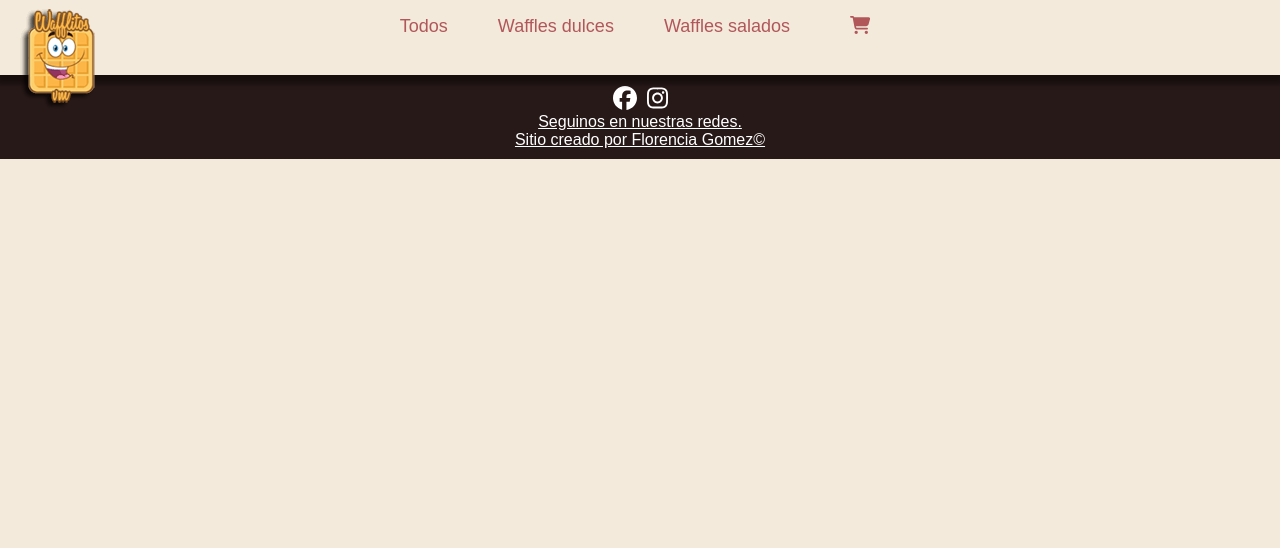
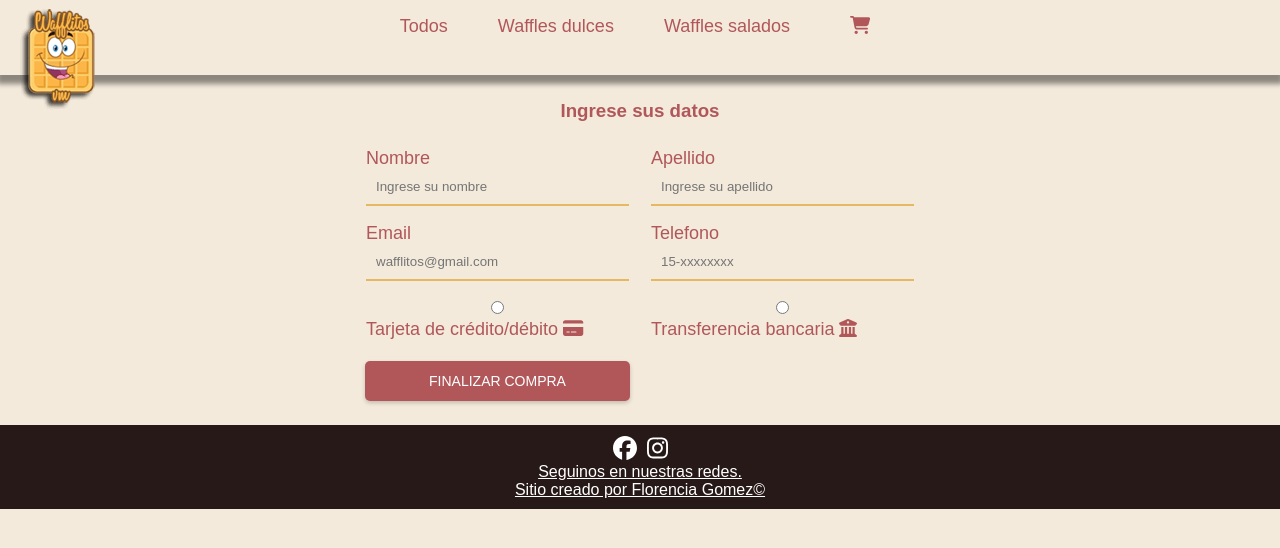
Before and after one commit to Gomez-mf/wafflitosvm_gomez, a React (Create React App) app: page /checkout in a window 1280 px wide. Shown: the top 548 px of the page. Built offline with nearby package versions, Linux system fonts and the light colour scheme.

Commit message:
Item collection II

```diff
--- a/src/App.js
+++ b/src/App.js
@@ -5,6 +5,8 @@ import ItemListContainer from './components/ItemListContainer/ItemListContainer'
 import ItemDetailContainer from './components/ItemDetailContainer/ItemDetailContainer';
 import Cart from './components/Cart/Cart';
 import CartContextProvider from './Context/CartContext';
+import Checkout from './components/Checkout/Checkout';
+import { Order } from './components/Order/Order';
 
 function App() {
   return (
@@ -16,6 +18,8 @@ function App() {
         <Route path="/categoria/:categoria" element={<ItemListContainer />} />
         <Route path ='/producto/:id' element={<ItemDetailContainer />} />
         <Route path ='/carrito' element={<Cart />} />
+        <Route path ='/checkout' element={<Checkout />} />
+        <Route path ='/orden' element={<Order />} />
       </Routes>
       <Footer />
     </CartContextProvider>
--- a/src/components/Cart/Cart.js
+++ b/src/components/Cart/Cart.js
@@ -1,7 +1,7 @@
 import { useCartContext } from "../../Context/CartContext";
 import {FontAwesomeIcon} from '@fortawesome/react-fontawesome';
 import { faTrash } from "@fortawesome/free-solid-svg-icons";
-import {useNavigate } from 'react-router-dom';
+import {Link, useNavigate } from 'react-router-dom';
 import EmptyCart from "./EmptyCart";
 
 
@@ -40,7 +40,9 @@ const Cart = () => {
           ))}
         </table>
         <p className="cart__total">Total: ${getItemPrice()}</p>
+        <Link to='/checkout'>
         <button className="botonCarrito">Finalizar compra</button>
+        </Link>
       <div className="cart__footer">
         <button className="botonCarrito" onClick={emplyCart}>Vaciar Carrito</button>
         <button onClick={handleVolver} className="botonCarrito">Volver atrás</button>
--- /dev/null
+++ b/src/components/Checkout/Checkout.js
@@ -0,0 +1,93 @@
+import {FontAwesomeIcon} from '@fortawesome/react-fontawesome';
+import { faCreditCard, faUniversity } from '@fortawesome/free-solid-svg-icons';
+import { useState } from 'react';
+import { db } from "../../firebase/firebase";
+import { addDoc, collection, serverTimestamp} from "firebase/firestore";
+import { useCartContext } from '../../Context/CartContext';
+import { Order } from '../Order/Order';
+
+const Checkout = () => {
+
+    const {carrito, getItemPrice, emplyCart} = useCartContext()
+    const [ordenId, setOrdenId] = useState(null);
+    const [order, setOrder] = useState([])
+    const [enviar, setEnviar] = useState(false)
+
+    const [datos, setDatos ] = useState({
+        nombre: "",
+        apellido: "",
+        email: "",
+        telefono: ""
+
+    })
+    const obtenerDatos = (e) => {
+        e.preventDefault()
+        setDatos({
+            ...datos,
+            [e.target.name]: e.target.value
+        })
+
+    }
+    const enviarFormulario = (e) =>{
+        e.preventDefault()
+        const orden = {
+            item: carrito.map(({id, cantidad, nombre, precio}) => ({id, cantidad, nombre, precio})),
+            total: getItemPrice(),
+            buyer: datos,
+            date: serverTimestamp()
+        }
+        const ordenesColeccion = collection(db, "ordenes")
+        const consultaOrden = addDoc(ordenesColeccion, orden)
+
+        setEnviar(true)
+        consultaOrden
+        .then((res)=>{
+            setOrdenId(res.id)
+            setOrder(orden)
+        })
+        .catch((error)=>{
+            console.log('ERROR', error)
+        })
+        .finally(()=>{
+            emplyCart()
+        })
+
+        }
+
+  return (
+    enviar ? <Order order={order} id={ordenId} /> :
+    <div className='formulario__contenedor'>
+        <h3 className='formulario__titulos'>Ingrese sus datos</h3>
+        <form onSubmit={(e) => enviarFormulario(e)}>
+            <p className='formulario__campos'>
+                <label >Nombre</label>
+                <input type="text" placeholder="Ingrese su nombre" name='nombre' value={datos.nombre} required onChange={obtenerDatos} />
+            </p>
+            <p className='formulario__campos'>
+            <label>Apellido</label>
+            <input type="text" name="apellido" id="apellido" placeholder="Ingrese su apellido" value={datos.apellido} onChange={obtenerDatos} required></input>
+            </p>
+            <p className='formulario__campos'>
+            <label>Email</label>
+            <input type="text" name="email" id="email" placeholder="wafflitos@gmail.com"  value={datos.email} onChange={obtenerDatos} required></input>
+            </p>
+            <p className='formulario__campos'>
+            <label>Telefono</label>
+            <input type="tel" name="telefono" id="telefono" placeholder="15-xxxxxxxx" maxLength="10" value={datos.telefono} onChange={obtenerDatos} required></input>
+            </p>
+            <p className='formulario__campos'>
+            <input type="radio" name="metodo" required></input>
+            <label>Tarjeta de crédito/débito <FontAwesomeIcon icon={faCreditCard}/></label>
+            </p>
+            <p className='formulario__campos'>
+            <input type="radio" required ></input>
+            <label>Transferencia bancaria <FontAwesomeIcon icon={faUniversity} /></label>
+            </p>
+            <button type="submit" className='botonCarrito'>Finalizar compra</button>
+        </form>
+
+    </div>
+  )
+}
+
+export default Checkout
--- /dev/null
+++ b/src/components/Order/Order.js
@@ -0,0 +1,12 @@
+import { Link } from "react-router-dom"
+export const Order = ({id}) => {
+  return (
+    <div className="orden__contenedor">
+      <p className="orden__textos">Gracias por tu compra.<br></br>
+      Tu identificador de compra es.{id}</p>
+      <Link to="/">
+      <button className="botonCarrito">Volver al inicio</button>
+      </Link>
+    </div>
+  )
+}
--- a/src/estilos.css
+++ b/src/estilos.css
@@ -262,6 +262,60 @@
         align-items: center;
     }
 
+    .formulario__contenedor {
+        width: 600px;
+        height: 300px;
+        margin: 25px auto;
+    }
+
+    .formulario__titulos {
+        color: #b1575a;
+        margin-top: 15px;
+        margin-bottom: 20px;
+        text-align: center;
+    }
+
+    .formulario__campos {
+        color: #b1575a;
+        font-size: 18px;
+        margin: 5px 10px 10px 10px;
+    }
+
+    .formulario__contenedor form {
+        display: grid;
+        grid-template-columns: 1fr 1fr;
+    }
+
+    form {
+        width: 100;
+        margin: 0 15px 0 15px;
+    }
+
+    .formulario__contenedor p {
+        padding: 1px;
+        text-align: left
+    }
+
+    .formulario__contenedor form input {
+        width: 100%;
+        padding: 10px;
+        border: none;
+        background: none;
+        outline: 0;
+        border-bottom: 2px solid #de9c20a2;
+        color: #b1575a;
+    }
+
+    .formulario__contenedor form button {
+        background-color: #b1575a;
+        color: white;
+        border: 0;
+        text-transform: uppercase;
+        margin-top: 10px;
+        text-align: center;
+        align-items: center;
+    }
+
     .footer {
         height: 100%;
         background-color: #271918;
@@ -280,6 +334,17 @@
         color: white;
         margin: 5px 5px;
         font-size: 1.5rem;
+    }
+
+    .orden__contenedor {
+        width: 600px;
+        height: 300px;
+        margin: 25px auto;
+    }
+
+    .orden__textos {
+        color: #b1575a;
+        margin-top: 25px;
     }
 
     .loader {
```
Also changed, not shown: src/components/Checkout/useCheckOut.js (added, +38 -0 lines).
